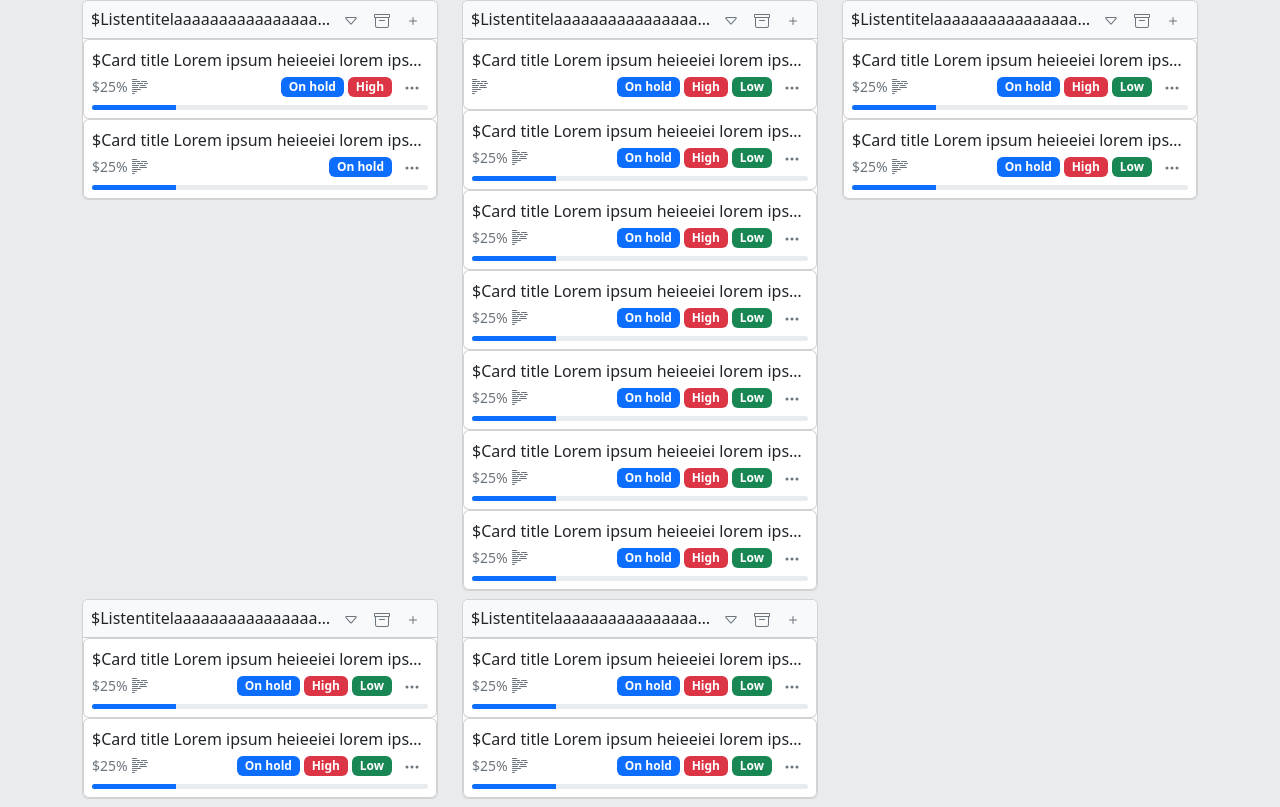
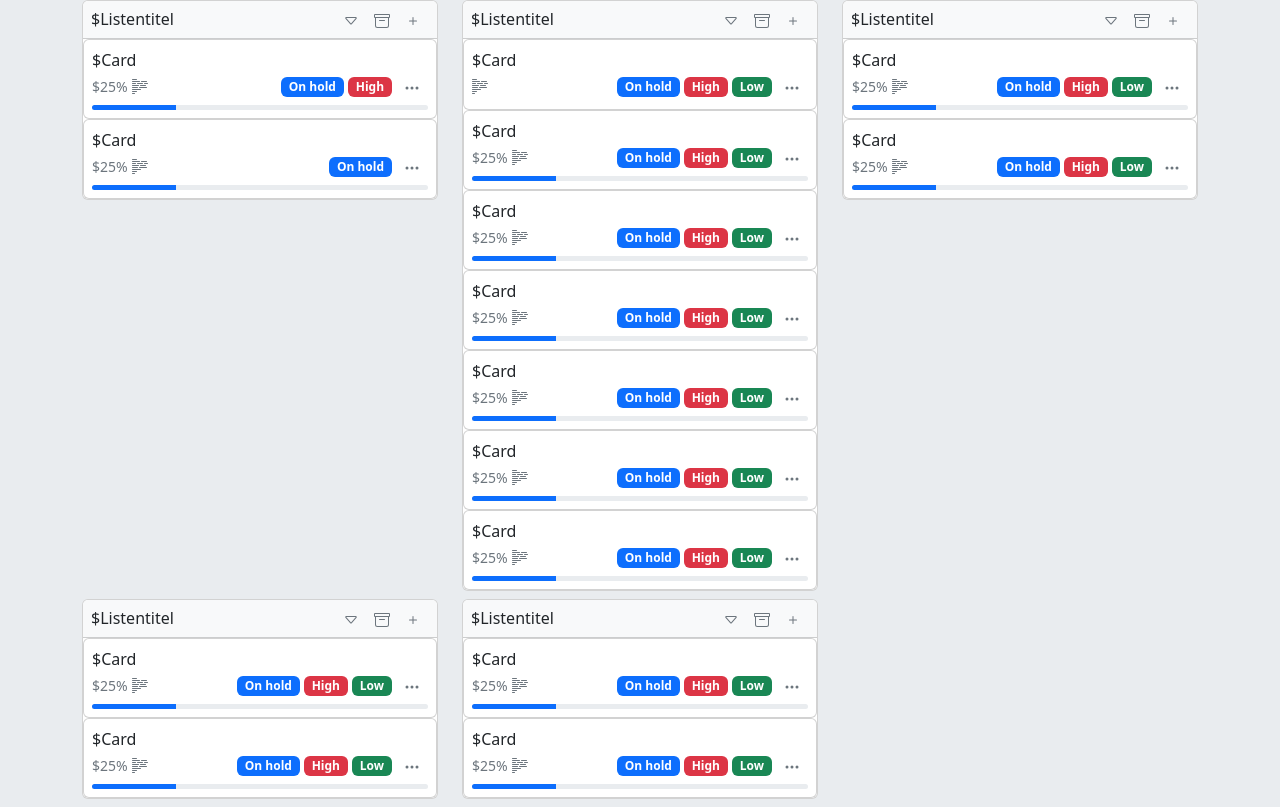
Before and after one commit to b1ggi/todo-app, a Flask app: page / in a window 1280 px wide. Shown: the part 46-853 px from the top of the page. Run offline with Flask 3, Linux system fonts and the light colour scheme; data that the repository does not hold is empty.

Commit message:
remove silly text

```diff
--- a/templates/index.html
+++ b/templates/index.html
@@ -53,7 +53,7 @@
           <div class="card-header bg-light d-flex justify-content-between align-items-center py-1 px-2">
             <h3 class="card-title h6 mb-0 text-truncate">
               <!-- Todo: $Listentitel änderbar -->
-              $Listentitelaaaaaaaaaaaaaaaaaaaaaaaa
+              $Listentitel
             </h3>
             <div class="btn-group">
               <!-- Todo: Collapse  -->
@@ -90,7 +90,7 @@
             <div class="card p-2">
               <div class="d-flex justify-content-between align-items-center">
                 <!-- Todo: $Card title -->
-                <span class="text-truncate">$Card title Lorem ipsum heieeiei lorem ipsum lorem lorem </span>
+                <span class="text-truncate">$Card </span>
               </div>
               <div class="d-flex align-items-center">
                 <div class="d-flex gap-1 align-items-center">
@@ -133,7 +133,7 @@
             <div class="card p-2">
               <div class="d-flex justify-content-between align-items-center">
                 <!-- Todo: $Card title -->
-                <span class="text-truncate">$Card title Lorem ipsum heieeiei lorem ipsum lorem lorem </span>
+                <span class="text-truncate">$Card </span>
               </div>
               <div class="d-flex align-items-center">
                 <div class="d-flex gap-1 align-items-center">
@@ -182,7 +182,7 @@
           <div class="card-header bg-light d-flex justify-content-between align-items-center py-1 px-2">
             <h3 class="card-title h6 mb-0 text-truncate">
               <!-- Todo: $Listentitel änderbar -->
-              $Listentitelaaaaaaaaaaaaaaaaaaaaaaaa
+              $Listentitel
             </h3>
             <div class="btn-group">
               <!-- Todo: Collapse  -->
@@ -217,7 +217,7 @@
             <div class="card p-2">
               <div class="d-flex justify-content-between align-items-center">
                 <!-- Todo: $Card title -->
-                <span class="text-truncate">$Card title Lorem ipsum heieeiei lorem ipsum lorem lorem </span>
+                <span class="text-truncate">$Card </span>
               </div>
               <div class="d-flex align-items-center">
                 <div class="d-flex gap-1 align-items-center">
@@ -259,7 +259,7 @@
             <div class="card p-2">
               <div class="d-flex justify-content-between align-items-center">
                 <!-- Todo: $Card title -->
-                <span class="text-truncate">$Card title Lorem ipsum heieeiei lorem ipsum lorem lorem </span>
+                <span class="text-truncate">$Card </span>
               </div>
               <div class="d-flex align-items-center">
                 <div class="d-flex gap-1 align-items-center">
@@ -301,7 +301,7 @@
             <div class="card p-2">
               <div class="d-flex justify-content-between align-items-center">
                 <!-- Todo: $Card title -->
-                <span class="text-truncate">$Card title Lorem ipsum heieeiei lorem ipsum lorem lorem </span>
+                <span class="text-truncate">$Card </span>
               </div>
               <div class="d-flex align-items-center">
                 <div class="d-flex gap-1 align-items-center">
@@ -343,7 +343,7 @@
             <div class="card p-2">
               <div class="d-flex justify-content-between align-items-center">
                 <!-- Todo: $Card title -->
-                <span class="text-truncate">$Card title Lorem ipsum heieeiei lorem ipsum lorem lorem </span>
+                <span class="text-truncate">$Card </span>
               </div>
               <div class="d-flex align-items-center">
                 <div class="d-flex gap-1 align-items-center">
@@ -385,7 +385,7 @@
             <div class="card p-2">
               <div class="d-flex justify-content-between align-items-center">
                 <!-- Todo: $Card title -->
-                <span class="text-truncate">$Card title Lorem ipsum heieeiei lorem ipsum lorem lorem </span>
+                <span class="text-truncate">$Card </span>
               </div>
               <div class="d-flex align-items-center">
                 <div class="d-flex gap-1 align-items-center">
@@ -427,7 +427,7 @@
             <div class="card p-2">
               <div class="d-flex justify-content-between align-items-center">
                 <!-- Todo: $Card title -->
-                <span class="text-truncate">$Card title Lorem ipsum heieeiei lorem ipsum lorem lorem </span>
+                <span class="text-truncate">$Card </span>
               </div>
               <div class="d-flex align-items-center">
                 <div class="d-flex gap-1 align-items-center">
@@ -469,7 +469,7 @@
             <div class="card p-2">
               <div class="d-flex justify-content-between align-items-center">
                 <!-- Todo: $Card title -->
-                <span class="text-truncate">$Card title Lorem ipsum heieeiei lorem ipsum lorem lorem </span>
+                <span class="text-truncate">$Card </span>
               </div>
               <div class="d-flex align-items-center">
                 <div class="d-flex gap-1 align-items-center">
@@ -518,7 +518,7 @@
           <div class="card-header bg-light d-flex justify-content-between align-items-center py-1 px-2">
             <h3 class="card-title h6 mb-0 text-truncate">
               <!-- Todo: $Listentitel änderbar -->
-              $Listentitelaaaaaaaaaaaaaaaaaaaaaaaa
+              $Listentitel
             </h3>
             <div class="btn-group">
               <!-- Todo: Collapse  -->
@@ -553,7 +553,7 @@
             <div class="card p-2">
               <div class="d-flex justify-content-between align-items-center">
                 <!-- Todo: $Card title -->
-                <span class="text-truncate">$Card title Lorem ipsum heieeiei lorem ipsum lorem lorem </span>
+                <span class="text-truncate">$Card </span>
               </div>
               <div class="d-flex align-items-center">
                 <div class="d-flex gap-1 align-items-center">
@@ -595,7 +595,7 @@
             <div class="card p-2">
               <div class="d-flex justify-content-between align-items-center">
                 <!-- Todo: $Card title -->
-                <span class="text-truncate">$Card title Lorem ipsum heieeiei lorem ipsum lorem lorem </span>
+                <span class="text-truncate">$Card </span>
               </div>
               <div class="d-flex align-items-center">
                 <div class="d-flex gap-1 align-items-center">
@@ -645,7 +645,7 @@
           <div class="card-header bg-light d-flex justify-content-between align-items-center py-1 px-2">
             <h3 class="card-title h6 mb-0 text-truncate">
               <!-- Todo: $Listentitel änderbar -->
-              $Listentitelaaaaaaaaaaaaaaaaaaaaaaaa
+              $Listentitel
             </h3>
             <div class="btn-group">
               <!-- Todo: Collapse  -->
@@ -680,7 +680,7 @@
             <div class="card p-2">
               <div class="d-flex justify-content-between align-items-center">
                 <!-- Todo: $Card title -->
-                <span class="text-truncate">$Card title Lorem ipsum heieeiei lorem ipsum lorem lorem </span>
+                <span class="text-truncate">$Card </span>
               </div>
               <div class="d-flex align-items-center">
                 <div class="d-flex gap-1 align-items-center">
@@ -722,7 +722,7 @@
             <div class="card p-2">
               <div class="d-flex justify-content-between align-items-center">
                 <!-- Todo: $Card title -->
-                <span class="text-truncate">$Card title Lorem ipsum heieeiei lorem ipsum lorem lorem </span>
+                <span class="text-truncate">$Card </span>
               </div>
               <div class="d-flex align-items-center">
                 <div class="d-flex gap-1 align-items-center">
@@ -772,7 +772,7 @@
           <div class="card-header bg-light d-flex justify-content-between align-items-center py-1 px-2">
             <h3 class="card-title h6 mb-0 text-truncate">
               <!-- Todo: $Listentitel änderbar -->
-              $Listentitelaaaaaaaaaaaaaaaaaaaaaaaa
+              $Listentitel
             </h3>
             <div class="btn-group">
               <!-- Todo: Collapse  -->
@@ -807,7 +807,7 @@
             <div class="card p-2">
               <div class="d-flex justify-content-between align-items-center">
                 <!-- Todo: $Card title -->
-                <span class="text-truncate">$Card title Lorem ipsum heieeiei lorem ipsum lorem lorem </span>
+                <span class="text-truncate">$Card </span>
               </div>
               <div class="d-flex align-items-center">
                 <div class="d-flex gap-1 align-items-center">
@@ -849,7 +849,7 @@
             <div class="card p-2">
               <div class="d-flex justify-content-between align-items-center">
                 <!-- Todo: $Card title -->
-                <span class="text-truncate">$Card title Lorem ipsum heieeiei lorem ipsum lorem lorem </span>
+                <span class="text-truncate">$Card </span>
               </div>
               <div class="d-flex align-items-center">
                 <div class="d-flex gap-1 align-items-center">
```
